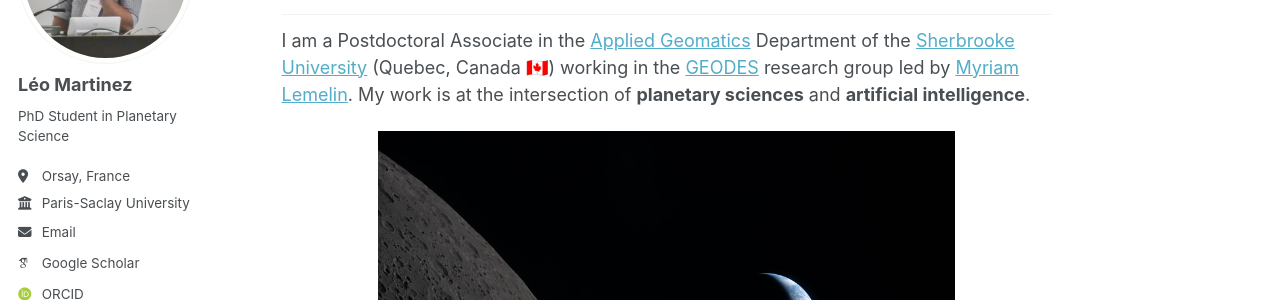
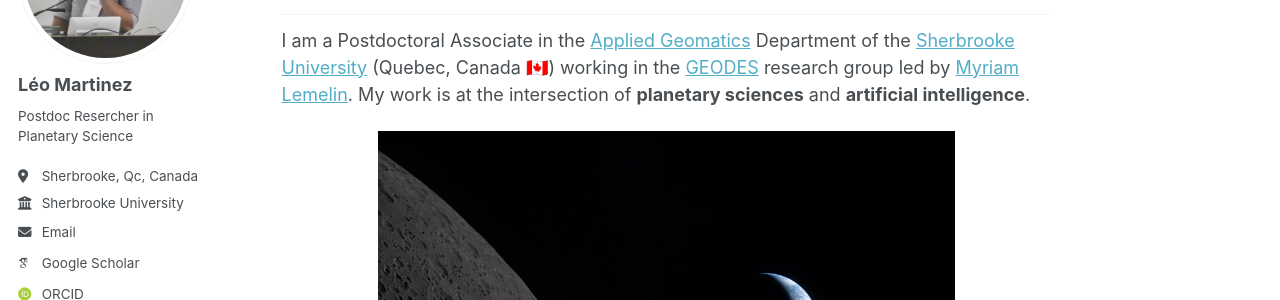
Before and after one commit to leomrtinez/leomrtinez.github.io, a Jekyll site: the page built from _pages/about.md, in a window 1280 px wide. Shown: the part 217-517 px from the top of the page. Built offline with Jekyll 4.4.1, drawn with Linux system fonts in a browser that asks for light colours; some web fonts are replaced.

Commit message:
Update _config.yml

```diff
--- a/_config.yml
+++ b/_config.yml
@@ -24,9 +24,9 @@ author:
   avatar           : "profile.jpeg"
   name             : "Léo Martinez"
   pronouns         : # example: "she/her"
-  bio              : "PhD Student in Planetary Science"
-  location         : "Orsay, France"
-  employer         : "Paris-Saclay University"
+  bio              : "Postdoc Resercher in Planetary Science"
+  location         : "Sherbrooke, Qc, Canada"
+  employer         : "Sherbrooke University"
   uri              : # URL
   email            : "leonard.martinez@usherbrooke.ca"
 
```
